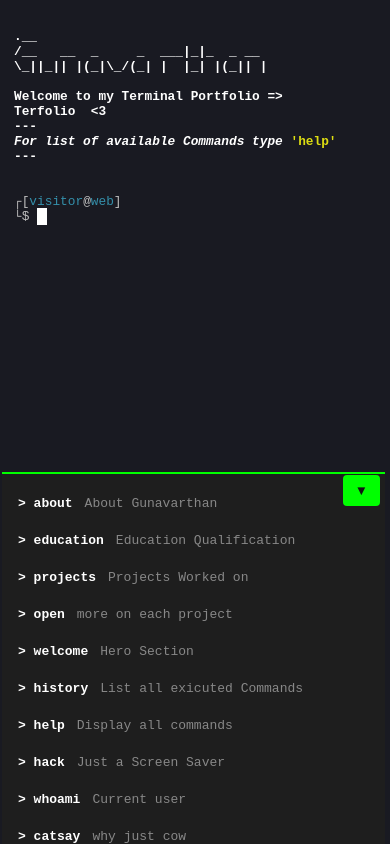
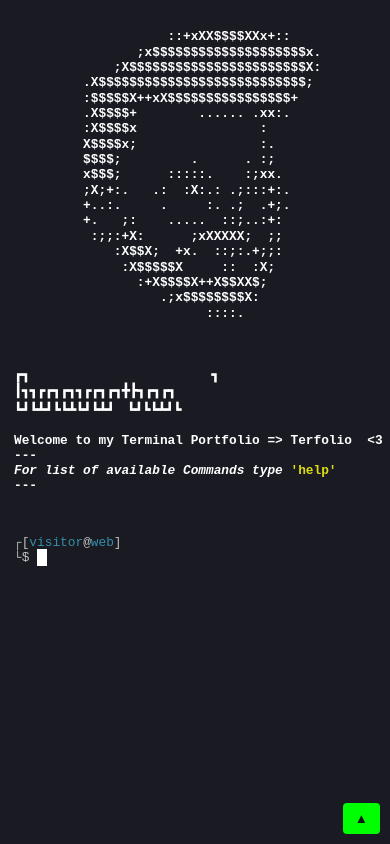
Before and after one commit to Gunavarthan/Portfolio-Terminal, a plain HTML site: page index.html in a window 390 px wide. Drawn offline with Linux system fonts and the light colour scheme.

Commit message:
fixed the welcome

```diff
--- a/CSS/main.css
+++ b/CSS/main.css
@@ -45,17 +45,45 @@ label
 
 
 .about {
+  position: relative;
   width: 60%;
-  position: relative;
-  /* left: 4%; */
+  left: 0;
+  /* padding-right: 14%; Creates spacing from the right */
 }
+
+@media (max-width: 950px) {
+  .about {
+    width: 90%;
+    margin-right: 5%;
+    padding-right: 5%;
+  }
+}
+
+
+
 
 .portrait
 {
   position: absolute;
   left: 60%;
+  white-space: pre;
   top: 0;
+  line-height: 1.2;
   font-weight: 700;
+  font-size: 1rem;
+}
+
+@media (max-width: 920px) {
+  .portrait {
+    position: relative;
+    margin: 0 auto;
+    white-space: pre;
+    top:0;
+    left: 0%;
+    text-align: center;
+    font-size: .8rem;
+    font-stretch:narrower;
+  }
 }
 
 .prmt1
--- a/JS/main.js
+++ b/JS/main.js
@@ -53,7 +53,7 @@ var portrait = `
                          ::::.
 `;
 
-var about = `<div  class="about"><label>Hi, I'm <b>Gunavarthan</b>, \n\n a Computer Science undergraduate and software developer passionate about solving complex problems across all levels of technology. From building 3D AI simulations in Unity to crafting assembly-level pixel art editors, I thrive on tackling challenges that span from low-level programming to full-stack web applications.\n\n My experience encompasses machine learning implementations, systems programming, and modern web development - always driven by curiosity and a love for innovative solutions. As a PC hardware enthusiast, I bring both software expertise and deep hardware understanding to every project.\n\n I'm eager to apply my technical skills and problem-solving mindset in professional environments where I can continue growing and contributing to meaningful technology solutions.
+var about = `<div class="about"><label >Hi, I'm <b>Gunavarthan</b>, \n\n a Computer Science undergraduate and software developer passionate about solving complex problems across all levels of technology. From building 3D AI simulations in Unity to crafting assembly-level pixel art editors, I thrive on tackling challenges that span from low-level programming to full-stack web applications.\n\n My experience encompasses machine learning implementations, systems programming, and modern web development - always driven by curiosity and a love for innovative solutions. As a PC hardware enthusiast, I bring both software expertise and deep hardware understanding to every project.\n\n I'm eager to apply my technical skills and problem-solving mindset in professional environments where I can continue growing and contributing to meaningful technology solutions.
 </label></div>`;
 
 var edu = `<label class="edu">
@@ -695,23 +695,25 @@ Welcome to my Terminal Portfolio => Terfolio  <3
     }
     if (isExtraSmallViewport())
     {
-        message = String.raw`
-.__
-/__   __  _     _  ___|_|_  _ __
-\_||_|| |(_|\_/(_| |  |_| |(_|| |
+        message = String.raw`<pre>
+
+┏┓　　　　　　　　　　　　　　　　　　　　　　　┓
+┃┓┓┏┏┓┏┓┓┏┏┓┏┓╋┣┓┏┓┏┓
+┗┛┗┻┛┗┗┻┗┛┗┻┛　┗┛┗┗┻┛┗
 
 Welcome to my Terminal Portfolio => Terfolio  <3
 ---
 <i>For list of available Commands type</i> <b class="help">'help'</b>
 ---
 
-`
+</pre>`
     }
+    term.write(`<lable class='portrait'>${portrait}</lable>`);
     term.write(`<lable class='hero'>${message}</lable>`);
 
-    if(isLargeViewport()||isMediumViewport())
+    if(true)
     {
-        term.write(`<lable class='portrait'>${portrait}</lable>`);
+
     }
 
 }
@@ -759,6 +761,8 @@ function initiateHelpTab()
     wrapper.innerHTML = helptab;
 
     const terminalPanel = wrapper.children[0];
+    if(isSmallViewport() || isExtraSmallViewport())
+    terminalPanel.classList.add('collapsed');
     const toggleBtn = wrapper.children[1];
 
     document.body.appendChild(terminalPanel);
```
